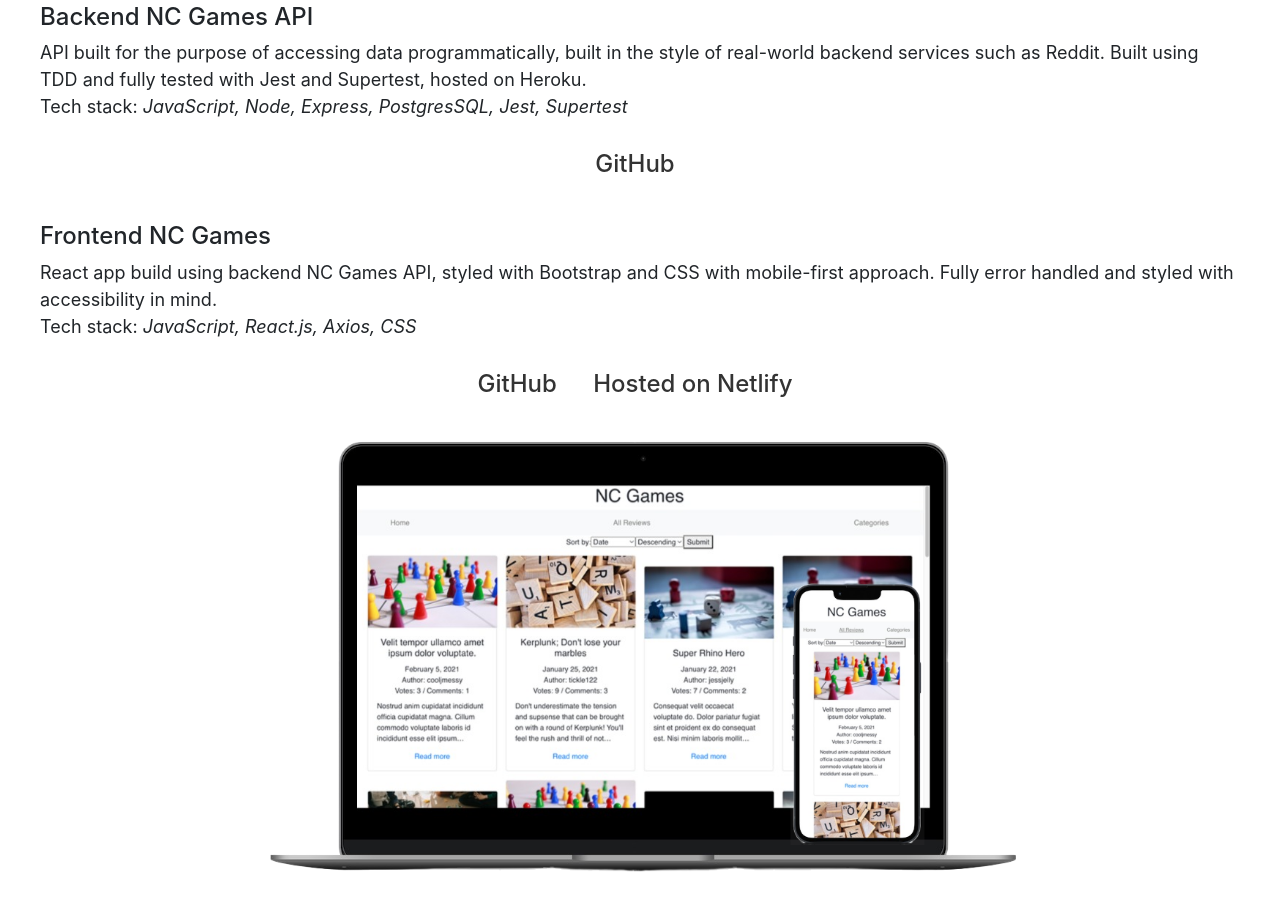
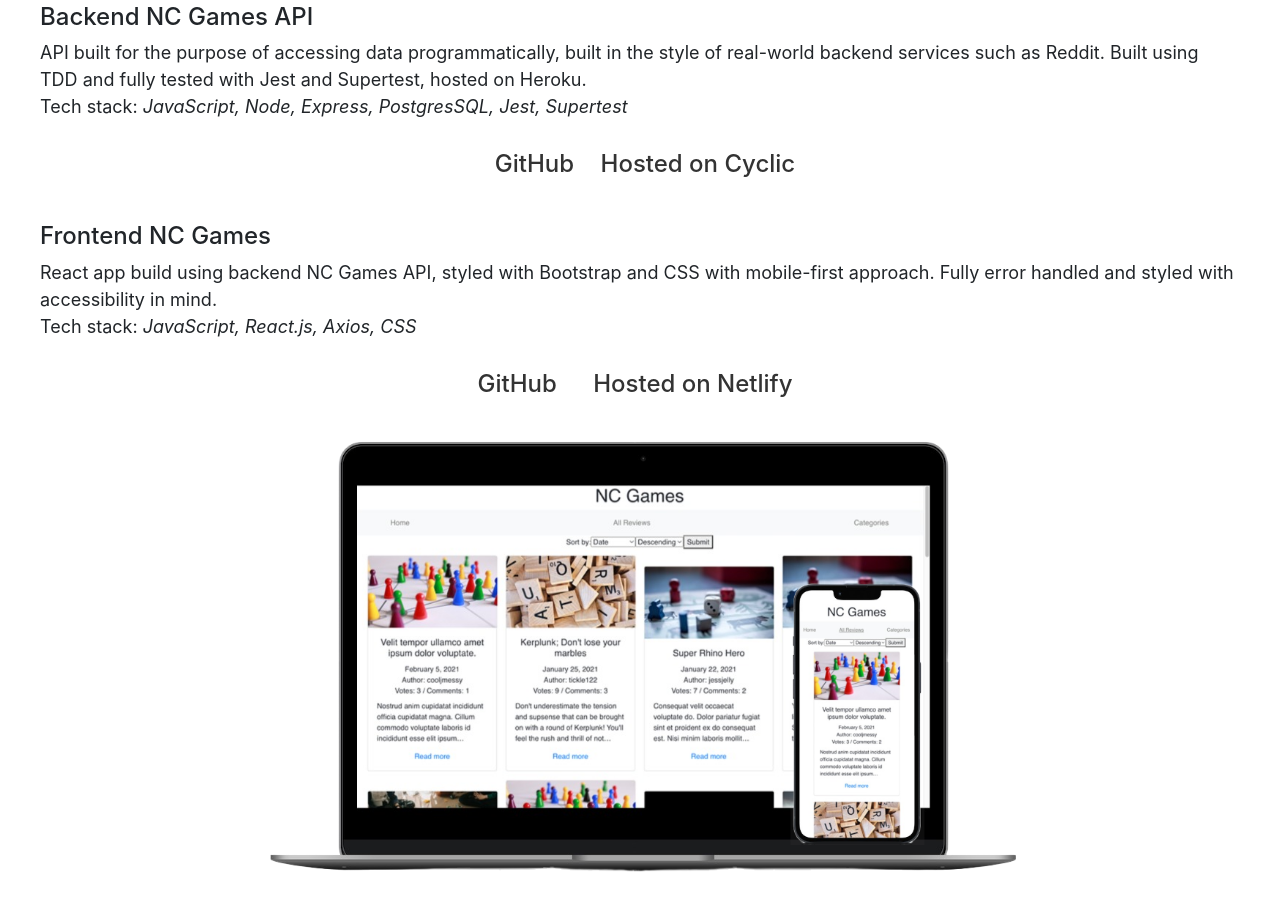
Before and after one commit to roisinoreilly/portfolio, a plain HTML site: page index.html in a window 1280 px wide. Shown: the part 1270-2194 px from the top of the page. Drawn offline with nearby package versions, Linux system fonts and the light colour scheme.

Commit message:
update project hosting

```diff
--- a/index.html
+++ b/index.html
@@ -157,6 +157,7 @@
                 Tech stack: <i>JavaScript, Node, Express, PostgresSQL, Jest, Supertest</i>
                 <div class="portfolio-links">
                   <a href="https://github.com/roisinoreilly/NC-Games" class="link-atag">GitHub</a>
+                  <a href="https://roisin-oreilly-nc-games.cyclic.app/api">Hosted on Cyclic</a>
                 </div>
                 <br>
               </p>
```
